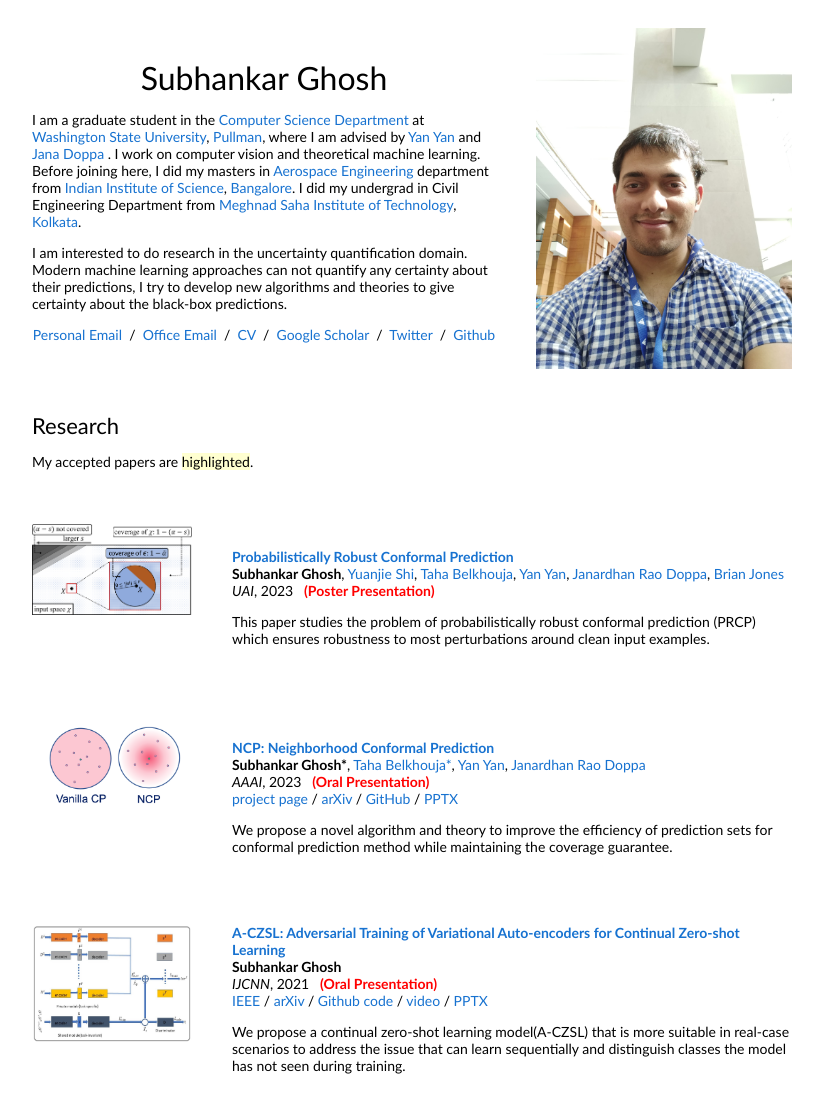
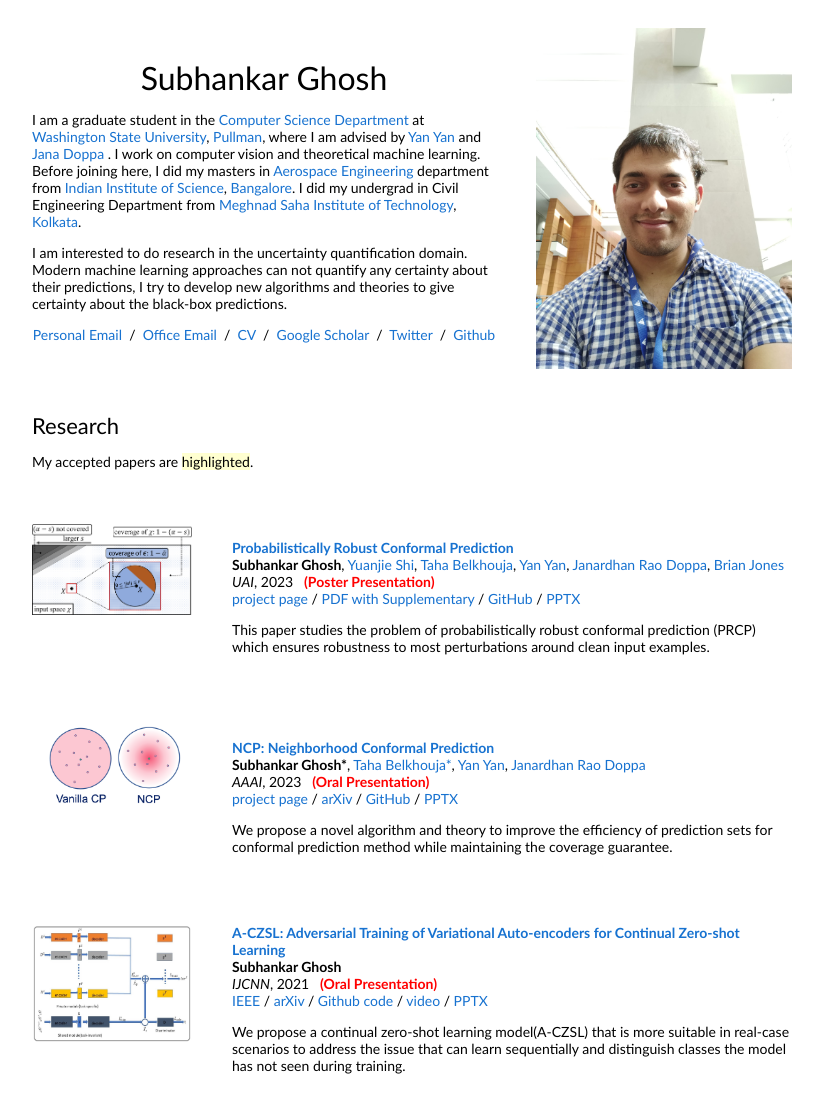
Before and after one commit to subhankarghoshss/website, a plain HTML site: page index.html in a window 1280 px wide. Shown: the top 1100 px of the page, without its empty margins (228-1051 px from the left). Drawn offline with Linux system fonts and the light colour scheme.

Commit message:
Update index.html

```diff
--- a/index.html
+++ b/index.html
@@ -86,6 +86,14 @@
     <br>
     <em>UAI</em>, 2023 &nbsp <font color="red"><strong>(Poster Presentation)</strong></font>
     <br>
+    <a href="https://sites.google.com/view/ncpefficiency/home">project page</a>
+    /
+    <a href="https://drive.google.com/file/d/1EjFO69cmxocMu8dtAqsks4Y5wVRFR6Xu/view?usp=sharing">PDF with Supplementary</a>
+    /
+    <a href="https://github.com/1995subhankar1995/NCP">GitHub</a>
+    /
+    <a href="https://docs.google.com/presentation/d/1JQ52Frvfhwj5oHFpr9lUk5DrNlsS3Rcv/edit?usp=share_link&ouid=103281651650077134295&rtpof=true&sd=true">PPTX</a>
+
     <p></p>
     <p>
       This paper studies the problem of probabilistically robust conformal prediction (PRCP) which ensures robustness to most perturbations around clean input examples.
```
